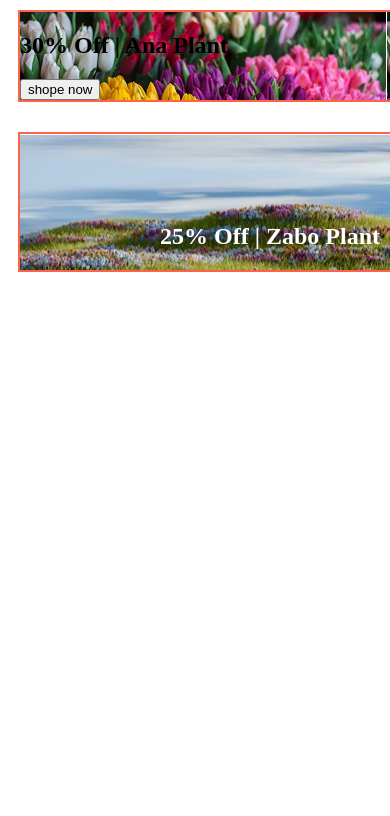
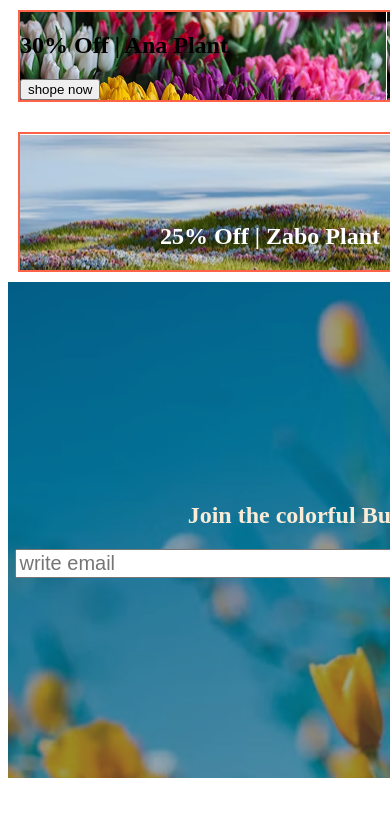
Before and after one commit to parthodevroy/assainment-two, a plain HTML site: page index.html in a window 390 px wide. Shown: the part 5306-6122 px from the top of the page. Before the commit the page ends 5596 px from the top, so only its background shows below. Drawn offline with Linux system fonts and the light colour scheme.

Commit message:
added card three

```diff
--- a/index.html
+++ b/index.html
@@ -131,6 +131,13 @@
         </div>
     </div>
 </section>
+<section class="card-three">
+    <div class="card-manner">
+    <h2>Join the colorful Bunch </h2>
+    <input type="email" name="" id=""placeholder="write email">
+    <button class="btn">subscribe</button>
+    </div>
+</section>
     </main>
     <footer>
 
--- a/style/style.css
+++ b/style/style.css
@@ -13,6 +13,9 @@
 .nav-right ul a{
     list-style: none;
     text-decoration: none;
+}
+.btn{
+    background-color: coral;
 }
 /* flower title */
 .flower-title{
@@ -159,6 +162,23 @@
     text-align: center;
     padding-top: 70px;
 }
+/* card three */
+.card-three{
+    background-image: url(/B12A02-Responsive-Flowers/assets/news-letter-bg.png);
+    display: flex;
+    align-items: center;
+    justify-content: center;
+    padding: 200px 00px;
+    margin-bottom: 60px;
+}
+.card-manner input{
+    width: 500px;
+    font-size: 20px;
+}
+.card-manner h2{
+    text-align: center;
+    color: antiquewhite;
+}
 /* responsive desine */
 @media screen and (max-width:576px) {
     .navigation ul .home    {
@@ -211,4 +231,15 @@ f
 .large-card{
     width: 500px;
 }
+.card-three{
+    align-items: center;
+    justify-content: center;
+    width: 600px;
+    border: 0;
+    padding: 50 30;
+}
+card-manner input{
+    width: 20px;
+    font-size: 20px;
+
  }
```
